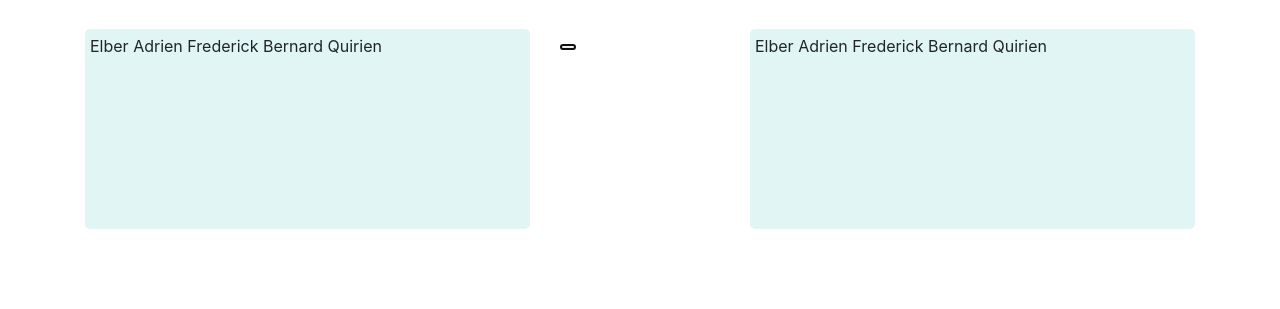
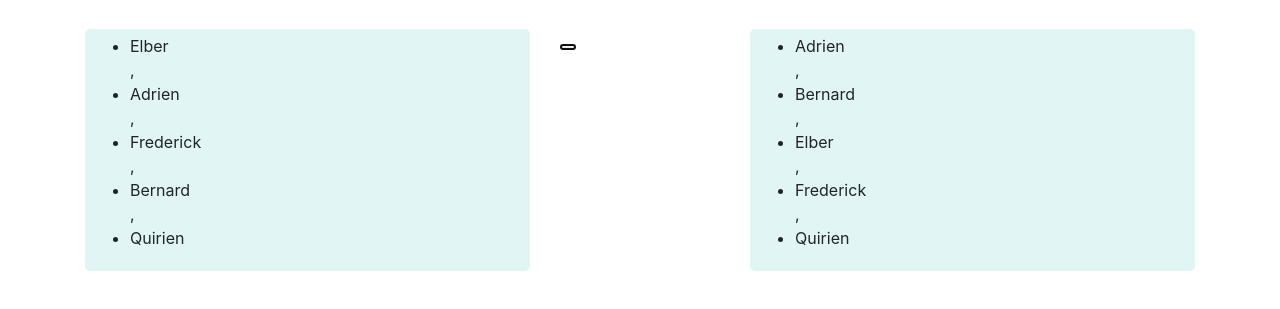
Before and after one commit to JoskedeJong/Exercise-Sort, a plain HTML site: page index.html in a window 1280 px wide. Both pictures are taken after a click on the button 568 px from the left and 250 px from the top of the page. Shown: the part 203-512 px from the top of the page. Drawn offline with nearby package versions, Linux system fonts and the light colour scheme.

Commit message:
[d] Re-wrote code to work with array instead of string. Made source of data an array in JS instead of HTML text

```diff
--- a/index.html
+++ b/index.html
@@ -22,11 +22,7 @@
         <div class="row">
             <div class="col-5">
                 <div class="entryfield">
-                    Elber
-                    Adrien
-                    Frederick
-                    Bernard
-                    Quirien
+                    <ul class="entryList"></ul>
                 </div>
             </div>
 
@@ -38,7 +34,7 @@
 
             <div class="col-5">
                 <div class="outputfield">
-
+                    <ul class="outputList"></ul>
                 </div>
             </div>
         </div>
--- a/script.js
+++ b/script.js
@@ -1,15 +1,21 @@
-function sortFunction(){                            // function to push entries in html field to string
-    var toSortString = [];
-    var x = document.getElementsByClassName("entryfield")[0].innerHTML;
-    // console.log(x);
-    toSortString.push(x);
-    console.log(toSortString);
+var namesArray = ["Elber", "Adrien", "Frederick", "Bernard", "Quirien"];
+var entries = [];
+var entriesOutput = [];
 
+for (x=0; x<namesArray.length; x++){
+    entries.push("<li>"+namesArray[x]+"</li>");
+    console.log(entries);
+    document.getElementsByClassName("entryList")[0].innerHTML = entries;
+}
 
-    toSortString.sort();                            // function to sort entries
-    console.log(toSortString);
+function sortFunction(){
 
+    namesArray.sort();                            // function to sort entries
+    console.log(namesArray);
 
-    var y = toSortString;                           // function to move sorted entries into output field
-    document.getElementsByClassName("outputfield")[0].innerHTML = y;
+    for (y=0; y<namesArray.length; y++){
+        entriesOutput.push("<li>"+namesArray[y]+"</li>")
+        console.log(entriesOutput);
+        document.getElementsByClassName("outputList")[0].innerHTML = entriesOutput;
+    }
 }
```
